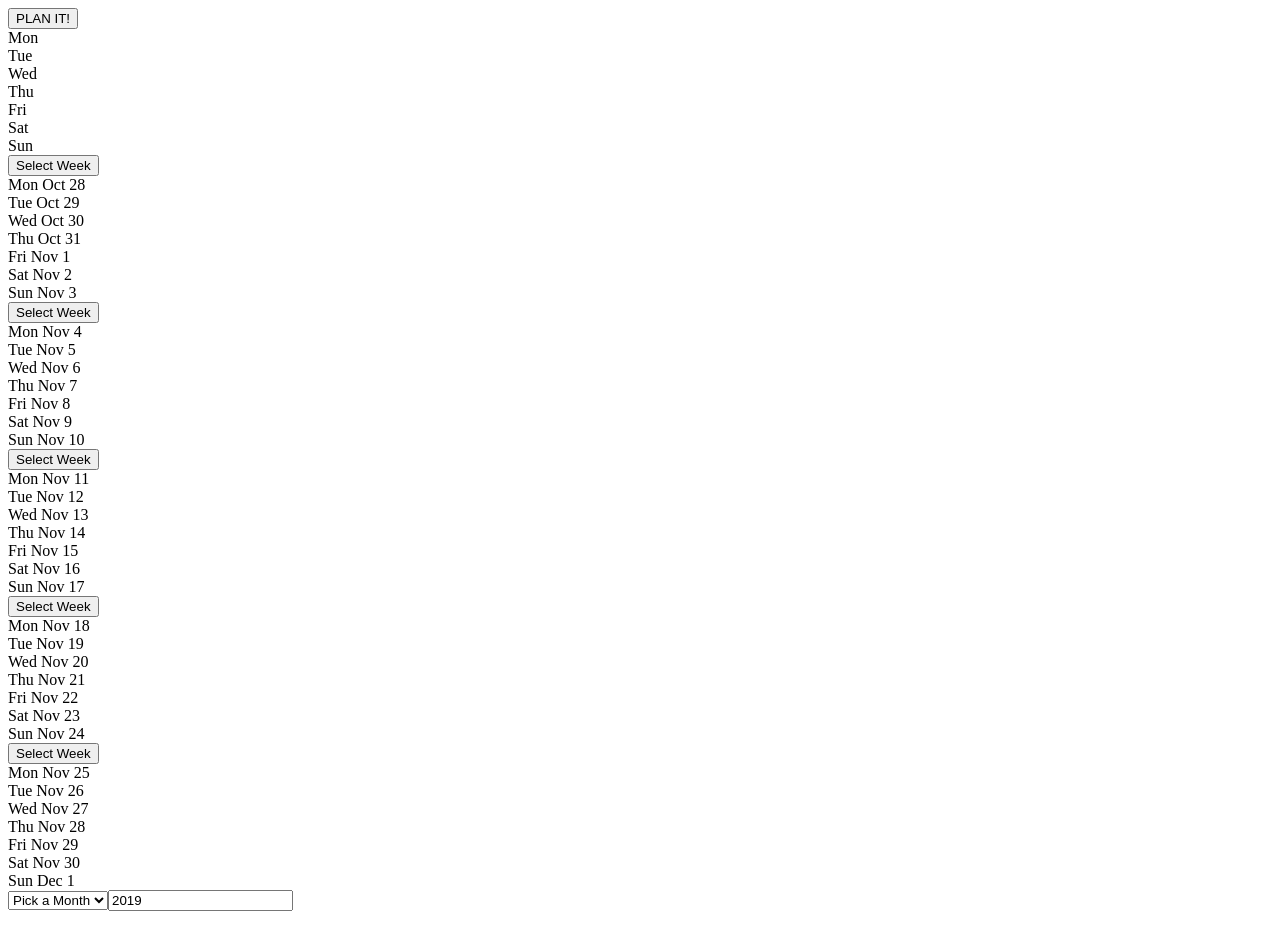
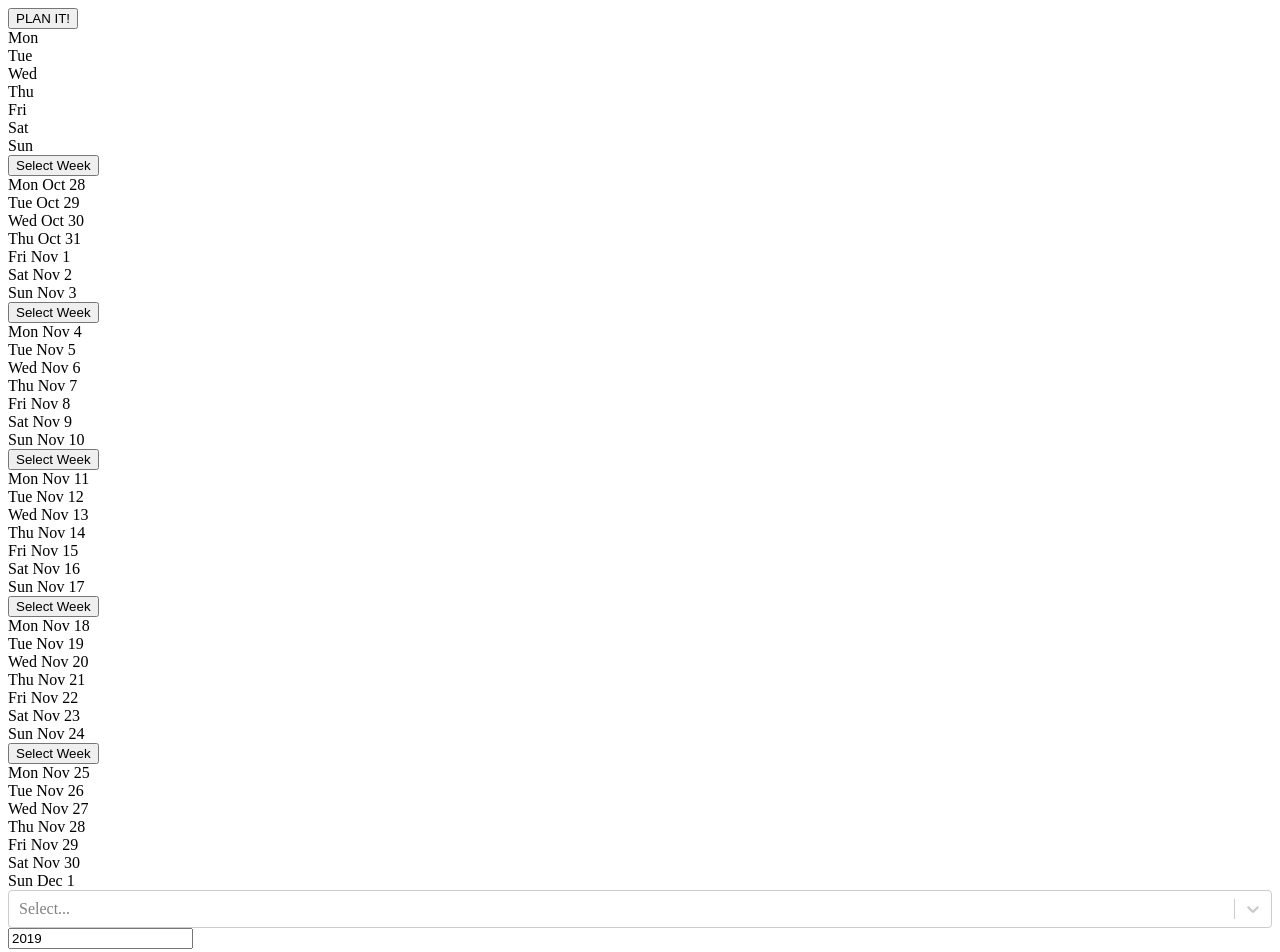
Before and after one commit to Baharrsz/Capstone, a React (Create React App) app in the folder client/: page / in a window 1280 px wide. Shown: the top 952 px of the page. Before the commit the page ends 919 px from the top, so only its background shows below. Built offline with nearby package versions, Linux system fonts and the light colour scheme.

Commit message:
1-Applying picking a year and a month. 2- Delaying picking the year. 3-Changing the select tag to react-select

```diff
--- a/client/package.json
+++ b/client/package.json
@@ -7,6 +7,7 @@
     "react": "^16.12.0",
     "react-dom": "^16.12.0",
     "react-scripts": "3.2.0",
+    "react-select": "^3.0.8",
     "uuid": "^3.3.3"
   },
   "scripts": {
--- a/client/src/components/MonthCalendar Subcomponents/Picker.js
+++ b/client/src/components/MonthCalendar Subcomponents/Picker.js
@@ -1,31 +1,45 @@
 import React from "react";
 import { format } from "date-fns";
 import uuid from "uuid";
+import Select from "react-select";
 
 export default function Picker(props) {
-  let options = [
-    <option
-      className={`${props.className}-option`}
-      disabled
-      value="-1"
-      key={uuid()}
-    >
-      Pick a Month
-    </option>
-  ];
+  // let options = [
+  //   <option className={`${props.className}-option`} value="null" key={uuid()}>
+  //     Pick a Month
+  //   </option>
+  // ];
+  let options = [{ value: "Pick a month", label: "Pick a month" }];
   for (let i = 0; i <= 11; i++)
-    options.push(
-      <option className={`${props.className}-option`} value={i} key={uuid()}>
-        {format(new Date(2019, i), "MMMM")}
-      </option>
-    );
+    // options.push(
+    //   <option className={`${props.className}-option`} value={i} key={uuid()}>
+    //     {format(new Date(2019, i), "MMMM")}
+    //   </option>
+    options.push({
+      value: i,
+      label: format(new Date(2019, i), "MMMM")
+    });
 
   return (
     <div className={props.className}>
-      <select className={`${props.className}-month`} defaultValue="-1">
+      {/* <select
+        className={`${props.className}-month`}
+        defaultValue="null"
+        onChange={props.pickMonth}
+      >
         {options}
-      </select>
-      <input className={`${props.className}-year`} defaultValue="2019" />
+      </select> */}
+      <Select
+        className={props.className}
+        classNamePrefix={props.className}
+        options={options}
+        onChange={props.pickMonth}
+      />
+      <input
+        className={`${props.className}-year`}
+        defaultValue="2019"
+        onKeyUp={props.pickYear}
+      />
     </div>
   );
 }
--- a/client/src/components/MonthCalendar Subcomponents/Table.js
+++ b/client/src/components/MonthCalendar Subcomponents/Table.js
@@ -8,7 +8,7 @@ export default function Table(props) {
       <WeekDayNames className={`${props.className}-header`} weekStartsOn="1" />
       <WeekRows
         className={`${props.className}-weeks`}
-        month={new Date(2019, 10)}
+        month={props.month}
         weekStartsOn="1"
       />
     </div>
--- a/client/src/components/MonthCalendar.js
+++ b/client/src/components/MonthCalendar.js
@@ -1,17 +1,42 @@
 import React, { Component } from "react";
-// import dateFns from "date-fns";
+import { debounce } from "../helper/helper";
+
 import Picker from "./MonthCalendar Subcomponents/Picker";
 import Table from "./MonthCalendar Subcomponents/Table";
 
+var delayed;
 export default class MonthCalendar extends Component {
-  state = {};
+  state = {
+    monthToShow: new Date().getMonth(),
+    yearToShow: new Date().getFullYear()
+  };
   render() {
     return (
       <div className="month">
         <button className="month__btn">PLAN IT!</button>
-        <Table className="month__table" />
-        <Picker className="month__picker" />
+        <Table
+          className="month__table"
+          month={new Date(this.state.yearToShow, this.state.monthToShow)}
+        />
+        <Picker
+          className="month__picker"
+          pickMonth={this.pickMonth}
+          pickYear={this.pickYear}
+        />
       </div>
     );
   }
+
+  pickMonth = selectedMonth => {
+    console.log(selectedMonth);
+    this.setState({ monthToShow: selectedMonth.value });
+  };
+
+  pickYear = typed => {
+    let yearToShow = typed.target.value;
+    clearTimeout(delayed);
+    delayed = setTimeout(() => {
+      this.setState({ yearToShow: yearToShow });
+    }, 1000);
+  };
 }
--- /dev/null
+++ b/client/src/helper/helper.js
@@ -0,0 +1,49 @@
+// Credit David Walsh (https://davidwalsh.name/javascript-debounce-function)
+
+// Returns a function, that, as long as it continues to be invoked, will not
+// be triggered. The function will be called after it stops being called for
+// N milliseconds. If `immediate` is passed, trigger the function on the
+// leading edge, instead of the trailing.
+function debounce(func, wait, immediate) {
+  var timeout;
+
+  // This is the function that is actually executed when
+  // the DOM event is triggered.
+  return function executedFunction() {
+    // Store the context of this and any
+    // parameters passed to executedFunction
+    var context = this;
+    var args = arguments;
+
+    // The function to be called after
+    // the debounce time has elapsed
+    var later = function() {
+      // null timeout to indicate the debounce ended
+      timeout = null;
+
+      // Call function now if you did not on the leading end
+      if (!immediate) func.apply(context, args);
+    };
+
+    // Determine if you should call the function
+    // on the leading or trail end
+    var callNow = immediate && !timeout;
+
+    // This will reset the waiting every function execution.
+    // This is the step that prevents the function from
+    // being executed because it will never reach the
+    // inside of the previous setTimeout
+    clearTimeout(timeout);
+
+    // Restart the debounce waiting period.
+    // setTimeout returns a truthy value (it differs in web vs node)
+    timeout = setTimeout(later, wait);
+
+    // Call immediately if you're dong a leading
+    // end execution
+    if (callNow) func.apply(context, args);
+  };
+}
+module.exports = {
+  debounce: debounce
+};
```
Also changed, not shown: 2 other files (tests, documents, lock files or other folders).
